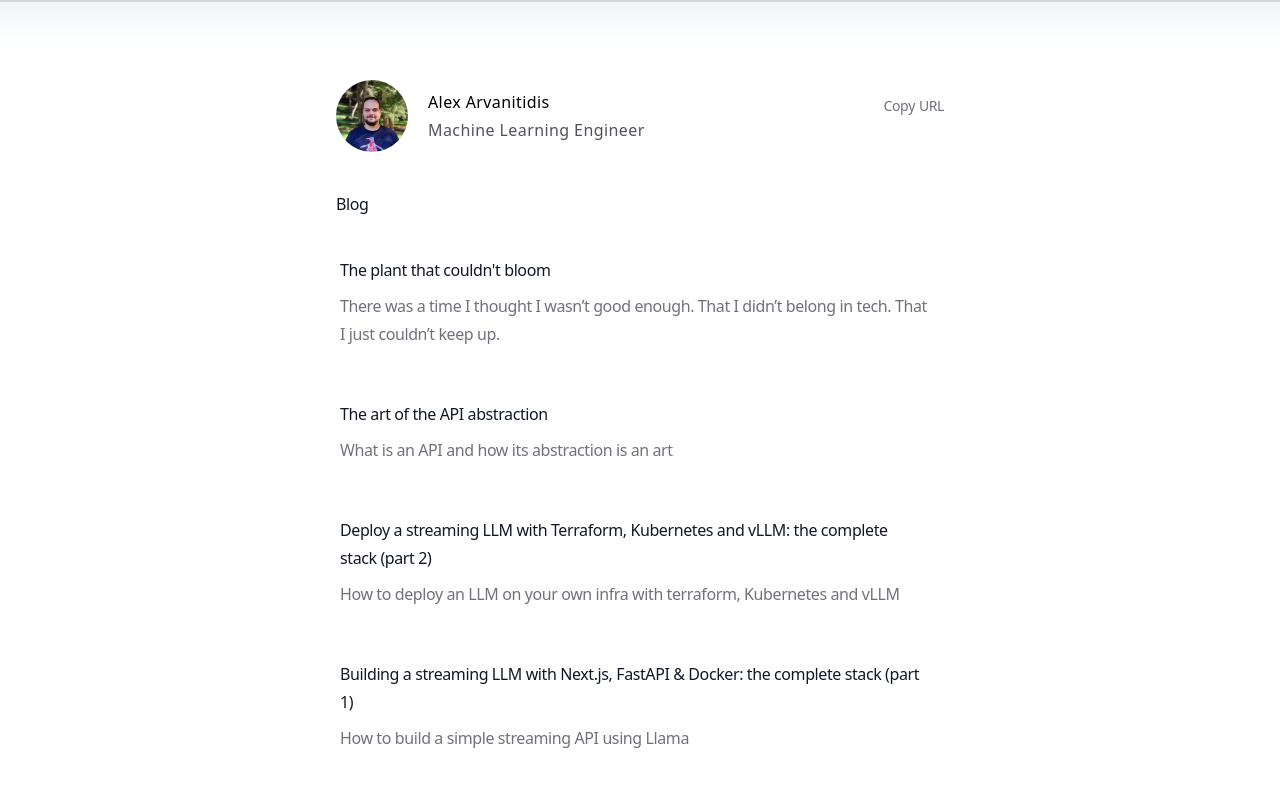
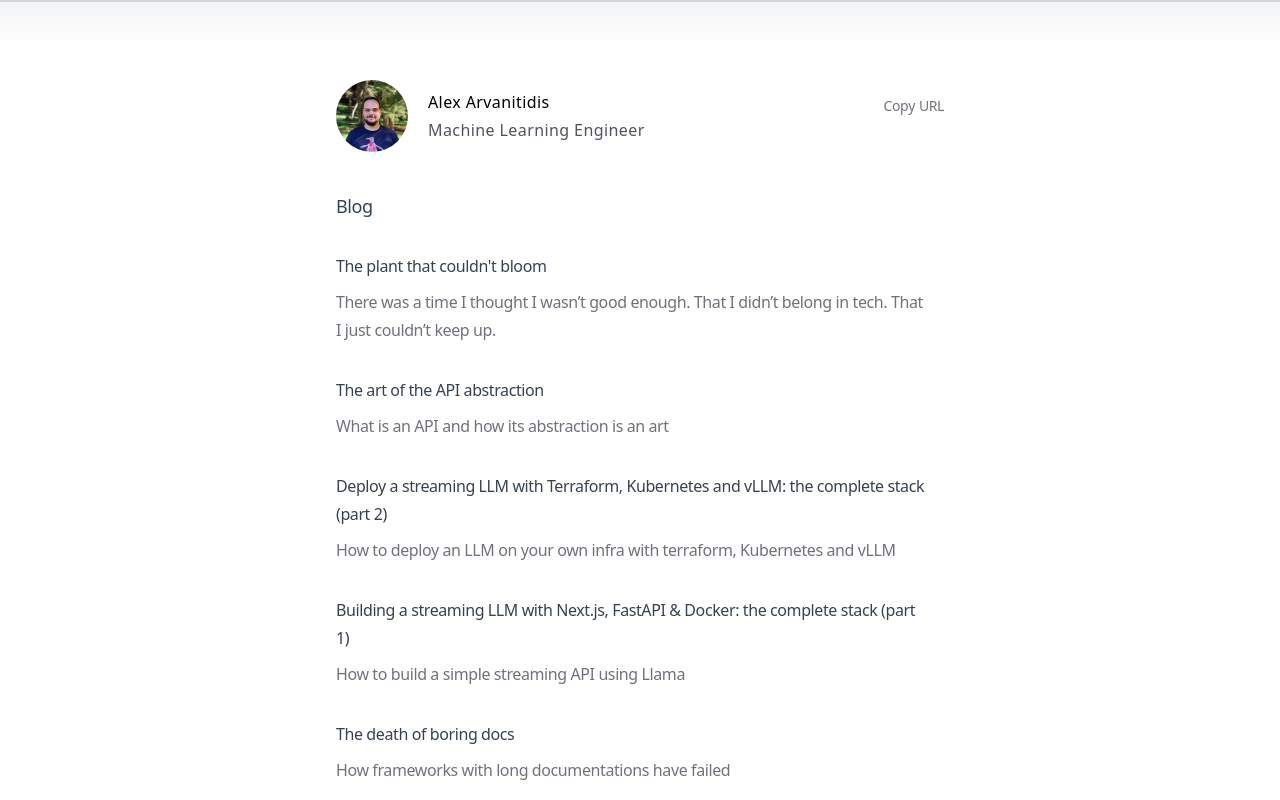
Before and after one commit to alarv/alexarvanitidis.dev, a Next.js app: page /blog in a window 1280 px wide. Shown: the top 800 px of the page. Built offline with nearby package versions, Linux system fonts and the light colour scheme.

Commit message:
fix: improve spacing of blog page

```diff
--- a/app/blog/layout.tsx
+++ b/app/blog/layout.tsx
@@ -4,6 +4,7 @@ import { ScrollProgress } from '@/components/ui/scroll-progress'
 import { useEffect, useState } from 'react'
 import Claps from '@/app/blog/components/Claps'
 import { usePathname } from 'next/navigation'
+import Link from 'next/link'
 
 function CopyButton() {
   const [text, setText] = useState('Copy')
@@ -30,6 +31,10 @@ function CopyButton() {
   )
 }
 
+function isBlogpost(pathname: string) {
+  return pathname !== '/blog'
+}
+
 export default function LayoutBlogPost({
   children,
 }: {
@@ -52,8 +57,19 @@ export default function LayoutBlogPost({
       </div>
       <main className="prose prose-gray prose-h4:prose-base dark:prose-invert prose-h1:text-xl prose-h1:font-medium prose-h2:mt-12 prose-h2:scroll-m-20 prose-h2:text-lg prose-h2:font-medium prose-h3:text-base prose-h3:font-medium prose-h4:font-medium prose-h5:text-base prose-h5:font-medium prose-h6:text-base prose-h6:font-medium prose-strong:font-medium mt-10 pb-10">
         {children}
+        {isBlogpost(pathname) && (
+          <>
+            <div className="my-5">
+              <Link href="/blog" className="underline">
+                ← Back to blog
+              </Link>
+            </div>
+            <div className="my-5">
+              <Claps />
+            </div>
+          </>
+        )}
       </main>
-      {pathname !== '/blog' && <Claps />}
     </>
   )
 }
--- a/app/blog/page.tsx
+++ b/app/blog/page.tsx
@@ -12,7 +12,7 @@ export const metadata: Metadata = {
 
 export default function Page() {
   return (
-    <>
+    <div className="not-prose">
       <h3 className="mb-3 text-lg font-medium">Blog</h3>
       <div className="flex flex-col space-y-0">
         <AnimatedBackground
@@ -27,12 +27,14 @@ export default function Page() {
           {BLOG_POSTS.map((post) => (
             <Link
               key={post.uid}
-              className="rounded-xl p-1 no-underline"
+              className="-mx-3 rounded-xl p-3 no-underline"
               href={post.link}
               data-id={post.uid}
             >
               <div className="flex flex-col space-y-1">
-                <h4 className="font-normal dark:text-zinc-100">{post.title}</h4>
+                <h4 className="my-2 font-normal dark:text-zinc-100">
+                  {post.title}
+                </h4>
                 <p className="text-zinc-500 dark:text-zinc-400">
                   {post.description}
                 </p>
@@ -41,6 +43,6 @@ export default function Page() {
           ))}
         </AnimatedBackground>
       </div>
-    </>
+    </div>
   )
 }
```
